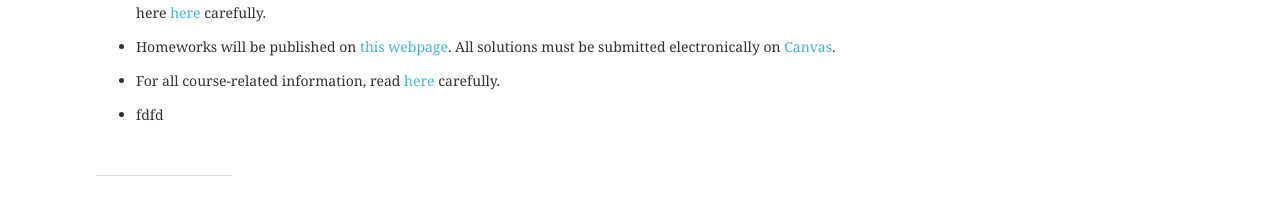
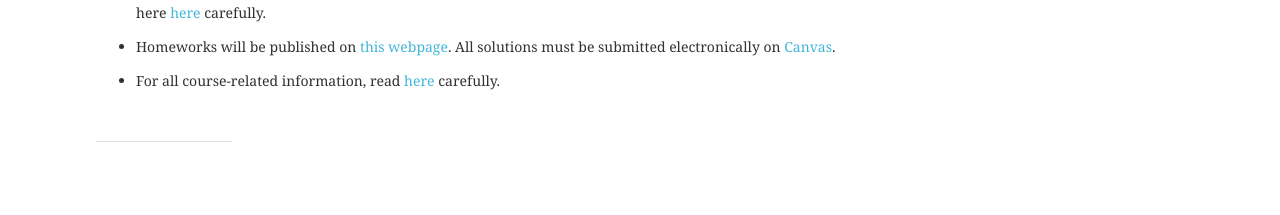
Before and after one commit to enee244/enee244.github.io, a Jekyll site: the page built from index.md, in a window 1280 px wide and 1141 px high. Shown: the part 898-1113 px from the top of the window. Built offline with Jekyll 4.4.1, drawn with Linux system fonts in a browser that asks for light colours.

Commit message:
Update index.md

```diff
--- a/index.md
+++ b/index.md
@@ -25,4 +25,3 @@ The course covers the design and analysis of combinational and synchronous seque
 * Recitations run every Monday. First recitation is on Monday February 2nd. For more specific information about recitations, read here [here](http://enee244.github.io/syllabus/syllabus_244.pdf) carefully.
 * Homeworks will be published on [this webpage](http://enee244.github.io/homeworks). All solutions must be submitted electronically on [Canvas](https://myelms.umd.edu/login).
 * For all course-related information, read [here](http://enee244.github.io/syllabus/syllabus_244.pdf) carefully.
-* fdfd
```
